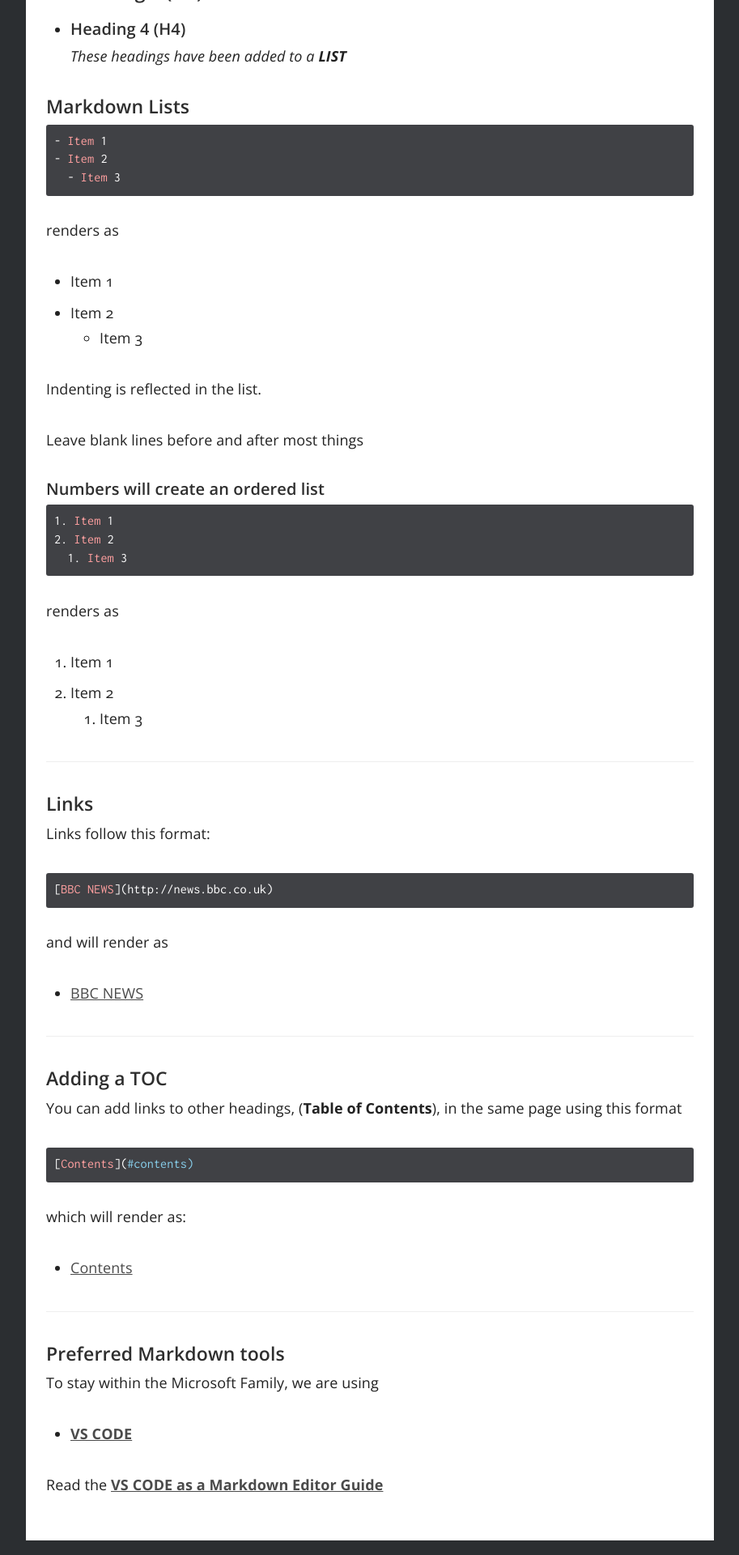
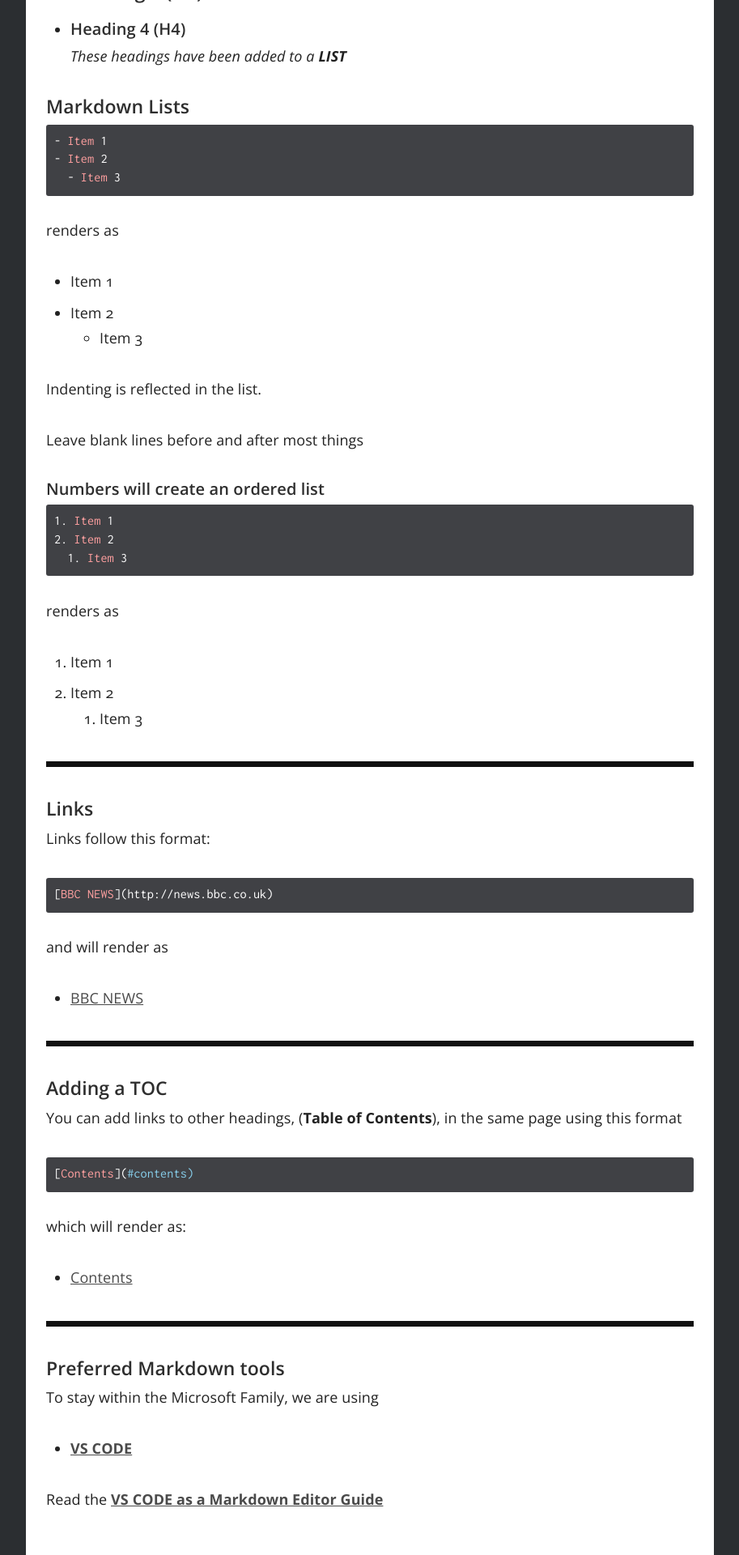
Before and after one commit to scotentSD/Tutorials, a Jekyll site: the page built from _docs/Content/Markdown.md, in a window 1280 px wide. Shown: the part 1193-3113 px from the top of the page at 81% size, without its empty margins (333-1246 px from the left). Built offline with Jekyll 4.4.1, drawn with Linux system fonts in a browser that asks for light colours.

Commit message:
Update _typography.scss
mk

```diff
--- a/_sass/_typography.scss
+++ b/_sass/_typography.scss
@@ -142,7 +142,7 @@ hr {
 	display: block;
 	height: 2px;
 	border: 0;
-	border-top: #eee 1px solid;
+	border-top: #111 7px solid;
 	margin: 2em 0;
 	padding: 0;
 }
```
